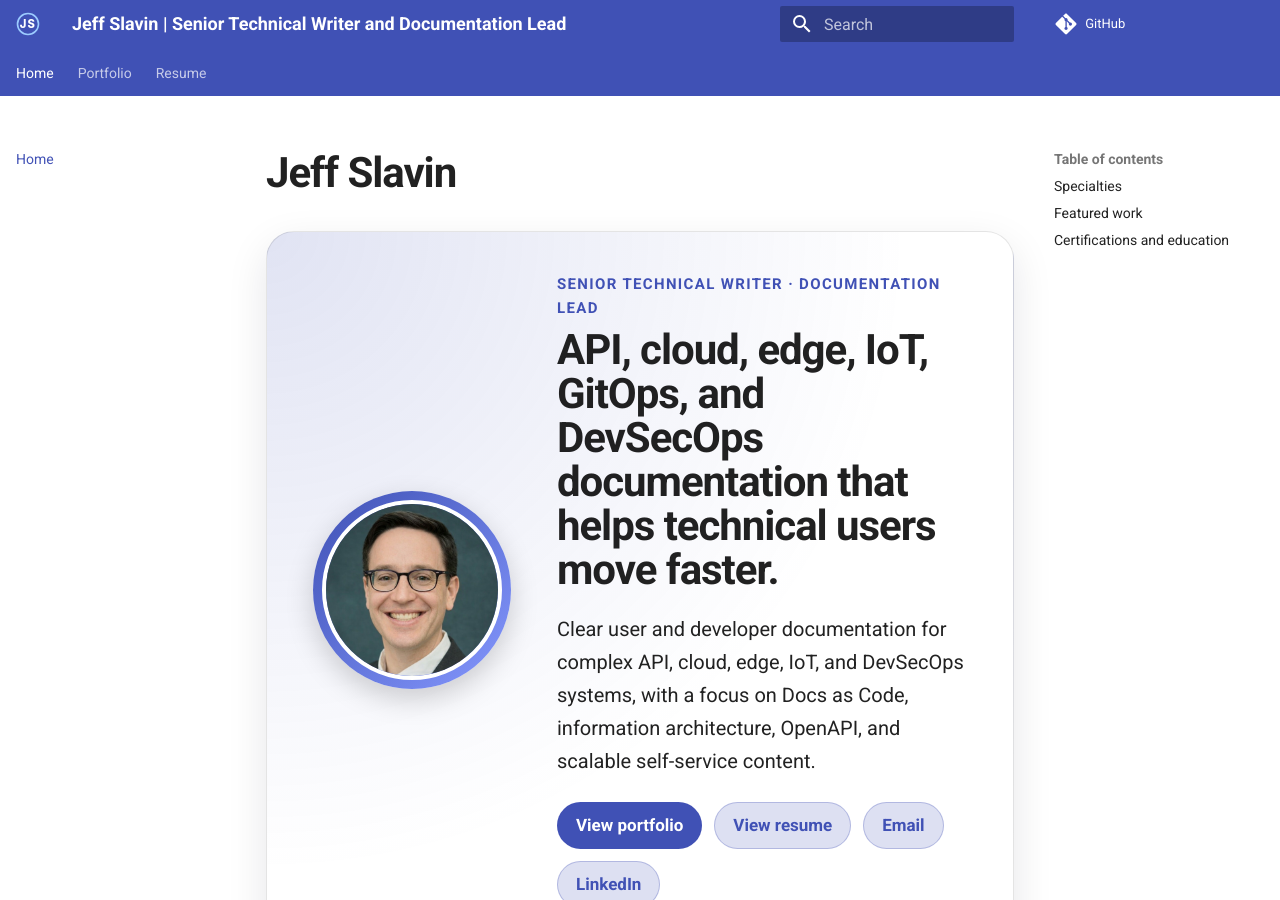
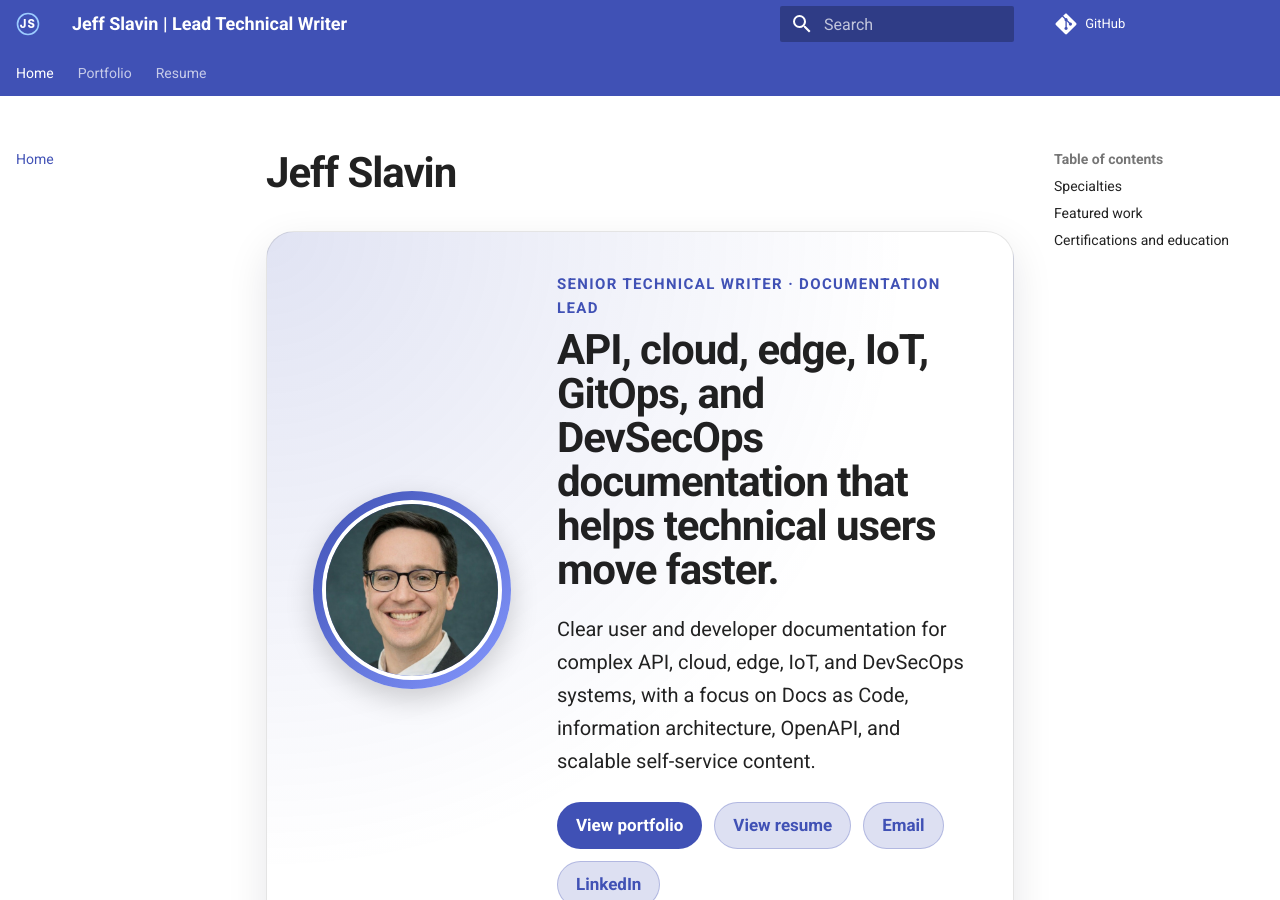
Before and after one commit to jslavin-docs/jslavin-docs.github.io, an MkDocs documentation site: the page built from docs/index.md, in a window 1280 px wide and 900 px high. Built offline with MkDocs 1.6.1 and Material for MkDocs 9.7.7, drawn with Linux system fonts in a browser that asks for light colours; comment, search, counter and statistics services are not loaded; some of the changed lines change nothing that is shown.

Commit message:
Update site metadata

```diff
--- a/mkdocs.yml
+++ b/mkdocs.yml
@@ -1,5 +1,5 @@
-site_name: Jeff Slavin | Senior Technical Writer and Documentation Lead
-site_description: Technical writing portfolio and resume for Jeff Slavin, focused on API, cloud, DevSecOps, GitOps, and Docs as Code documentation.
+site_name: Jeff Slavin | Lead Technical Writer
+site_description: Portfolio and resume for Jeff Slavin, a strategic technical writer and documentation lead focused on API, cloud, edge, IoT, GitOps, and DevSecOps documentation.
 site_author: Jeff Slavin
 site_url: https://jslavin-docs.github.io/
 
```
